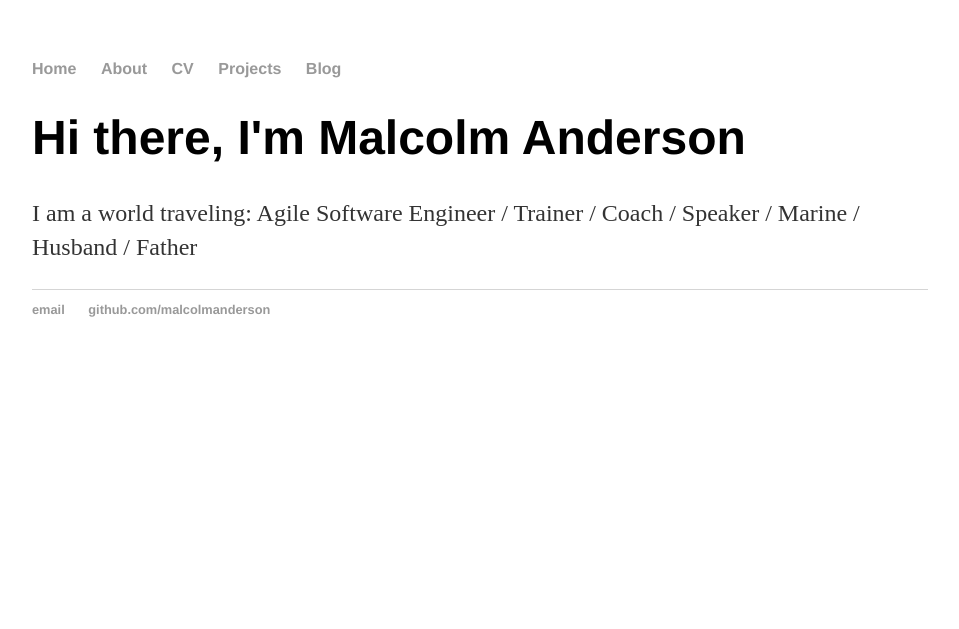
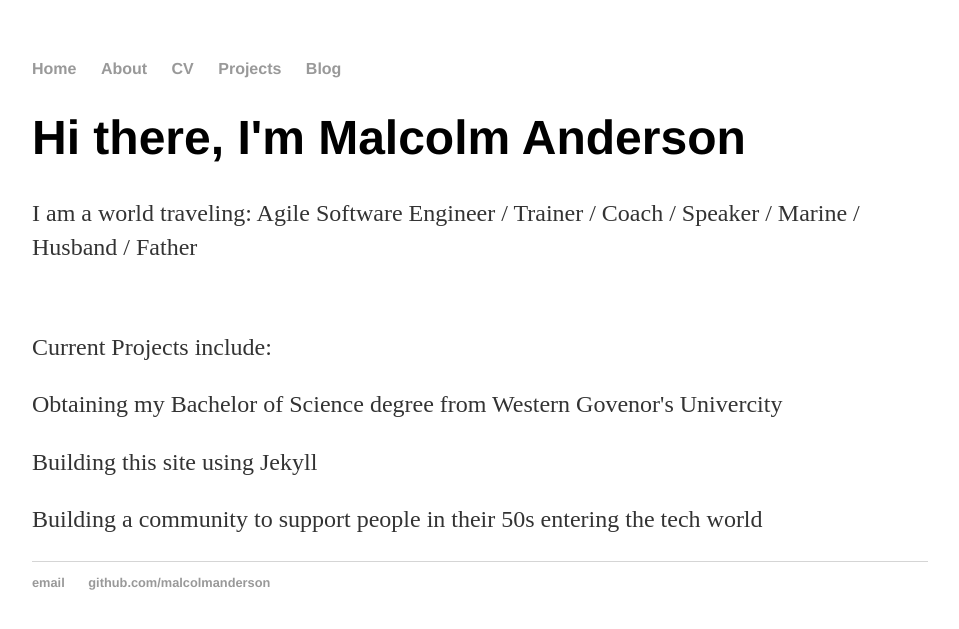
Before and after one commit to MalcolmAnderson/malcolmanderson.github.io, a Jekyll site: the page built from index.html, in a window 1280 px wide. Shown: the top 629 px of the page, without its empty margins (160-1119 px from the left). Built offline with Jekyll 4.4.1, drawn with Linux system fonts in a browser that asks for light colours.

Commit message:
Add projects to Front Page

```diff
--- a/index.html
+++ b/index.html
@@ -5,4 +5,9 @@ title: Malcolm Anderson, Agile Software Engineer and Trainer
 <div class="blurb">
     <h1>Hi there, I'm Malcolm Anderson</h1>
     <p>I am a world traveling: Agile Software Engineer / Trainer / Coach / Speaker / Marine  / Husband / Father</p>
+    <br>
+    <p>Current Projects include:</p>
+    <p>Obtaining my Bachelor of Science degree from Western Govenor's Univercity</p>
+    <p>Building this site using Jekyll</p>
+    <p>Building a community to support people in their 50s entering the tech world</p>
 </div>
```
